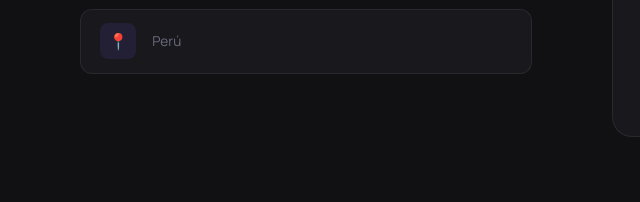
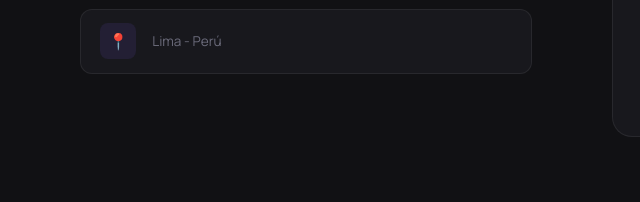
Before and after one commit to jeanfa0/jean-portafolio, a plain HTML site: page index.html in a window 1280 px wide. Shown: the part 3548-3750 px from the top of the page, 0-640 px from the left. Drawn offline with Linux system fonts and the light colour scheme.

Commit message:
Update index.html

```diff
--- a/index.html
+++ b/index.html
@@ -450,7 +450,7 @@
         <div class="contact-chips">
           <div class="contact-chip"><div class="chip-icon">📞</div><span>+51 912 453 016</span></div>
           <div class="contact-chip"><div class="chip-icon">🐙</div><span>github.com/jeanfa0</span></div>
-          <div class="contact-chip"><div class="chip-icon">📍</div><span>Perú</span></div>
+          <div class="contact-chip"><div class="chip-icon">📍</div><span>Lima - Perú</span></div>
         </div>
       </div>
       <form class="contact-form reveal" action="https://formspree.io/f/xrearwrw" method="POST">
```
